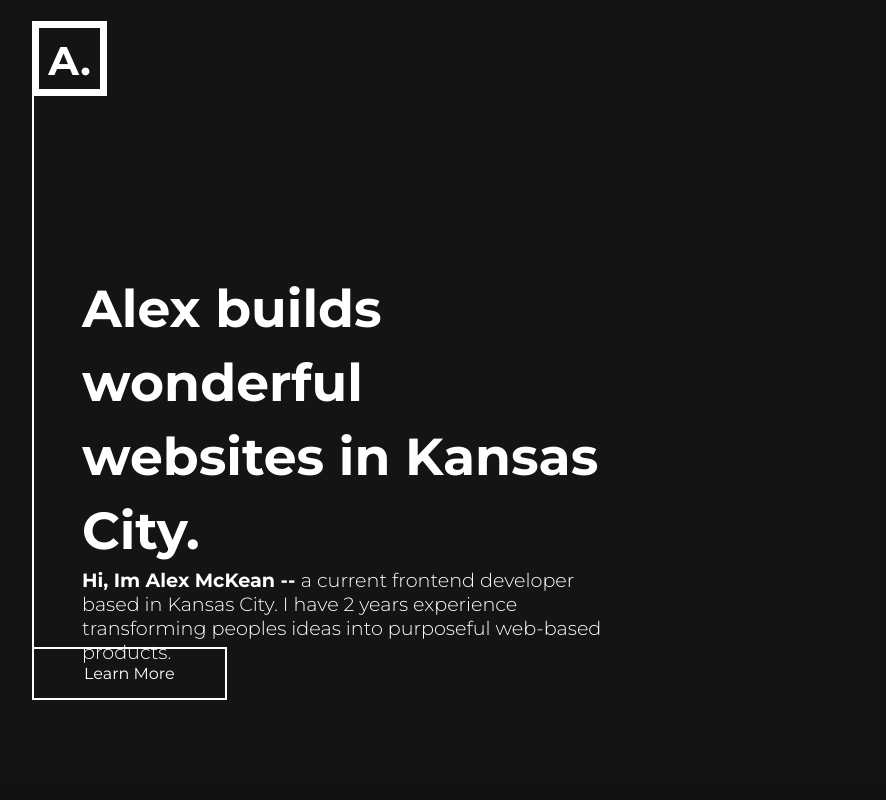
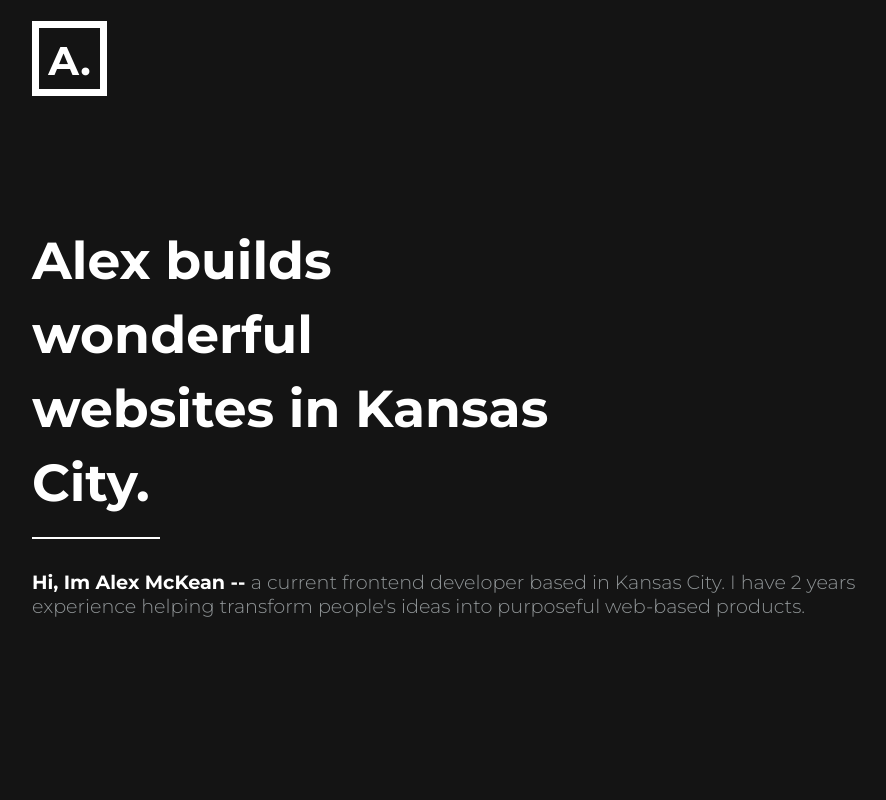
Before and after one commit to amckean12/alex-port, a React (Create React App) app: page / in a window 1280 px wide. Shown: the top 800 px of the page, without its empty margins (160-1046 px from the left). Built offline with nearby package versions, Linux system fonts and the light colour scheme.

Commit message:
Hero minimal dark done

```diff
--- /dev/null
+++ b/src/components/accent-element.jsx
@@ -0,0 +1,11 @@
+//Libraries
+import React from 'react'
+
+const AccentElement = (props) => {
+    return(
+        <div className={`${props.block}__accent`}>
+        </div>
+    )
+}
+
+export default AccentElement
--- a/src/components/hero-component.jsx
+++ b/src/components/hero-component.jsx
@@ -2,9 +2,9 @@
 import React from 'react'
 
 //Components
+import AccentElement from './accent-element.jsx'
+import CopyElement from './copy-element.jsx'
 import TitleElement from './title-element.jsx'
-import CopyElement from './copy-element.jsx'
-import ButtonElement from './button-element.jsx'
 
 //Content
 import Content from '../content.json'
@@ -19,18 +19,15 @@ const HeroComponent = (props) => {
                     element="title"
                     siteStyle={props.siteStyle}
                     content={Content.hero.heading} />
-                {console.log()}
+                <AccentElement
+                    block= "hero"
+                    siteStyle={props.siteStyle}
+                />
                 <CopyElement
                     block="hero"
                     element="copy"
                     siteStyle={props.siteStyle}
                     content={Content.hero.subheading}
-                />
-                <ButtonElement
-                    block="hero"
-                    element="button"
-                    siteStyle ={props.siteStyle}
-                    content={Content.hero.cta_text}
                 />
             </div>
         </section>
--- a/src/containers/site-container.jsx
+++ b/src/containers/site-container.jsx
@@ -10,9 +10,9 @@ class SiteContainer extends Component {
     render() {
         return (
             <div className="port-site">
-                <HeaderComponent siteStyle="neomorphism" />
-                <HeroComponent siteStyle="neomorphism"/>
-                <SkillsComponent siteStyle="neomorphism" />
+                <HeaderComponent siteStyle="dark-minimal" />
+                <HeroComponent siteStyle="dark-minimal" />
+                <SkillsComponent siteStyle="dark-minimal" />
             </div>
         )
     }
--- a/src/content.json
+++ b/src/content.json
@@ -1,7 +1,7 @@
 {
     "hero": {
         "heading": "Alex builds wonderful websites in Kansas City.",
-        "subheading": "a current frontend developer based in Kansas City. I have 2 years experience transforming peoples ideas into purposeful web-based products.",
+        "subheading": "a current frontend developer based in Kansas City. I have 2 years experience helping transform people's ideas into purposeful web-based products.",
         "cta_text": "Learn More"
     },
     "skills": {
--- a/src/styles/components/hero.scss
+++ b/src/styles/components/hero.scss
@@ -1,6 +1,7 @@
 .hero {
     &__container {
         margin: 0 12rem 0 12rem;
+        padding-top: 8rem;
         @include phone-only {
             margin: 0 1rem 0 1rem;
         }
@@ -11,16 +12,24 @@
     }
     &__inner {
         &:first-of-type{
-            padding-top: 11rem;
+            width: 60%;
         }
-        width: 60%;
-        padding-left: 3rem;
-        border-left: 2px solid #ffffff;
+    }
+    &__accent {
+        &:before {
+            content: "";
+            width: 20%;
+            border-bottom: 2px solid #ffffff;
+            padding: 0 4rem;
+        }
     }
     &__copy {
+        color: #8f9496;
+        padding-top: 2rem;
         &:before {
             @include font-heading-bold;
-            content: "Hi, Im Alex McKean -- "
+            content: "Hi, Im Alex McKean -- ";
+            color: #ffffff;
         }
         @include font-heading-light;
         font-size: 1.2rem;
```
